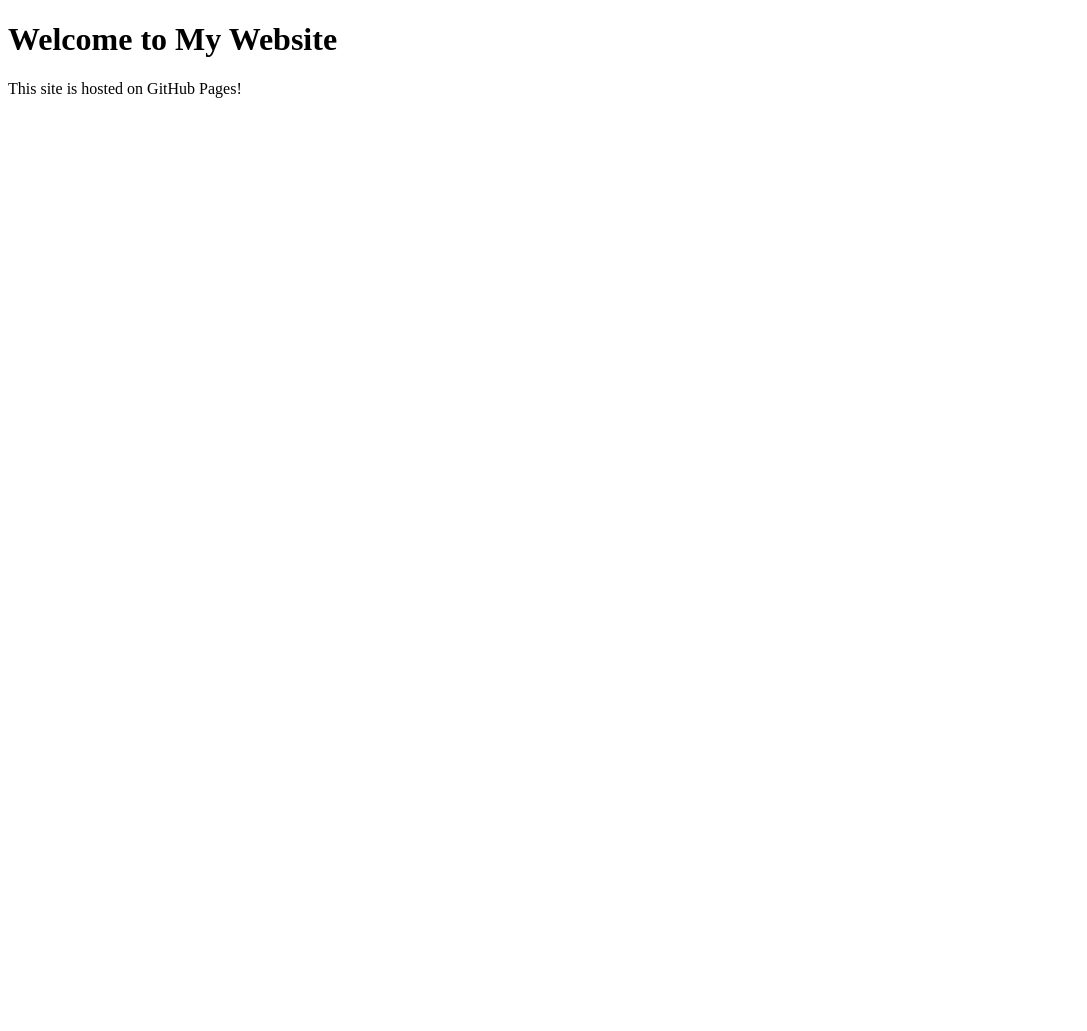
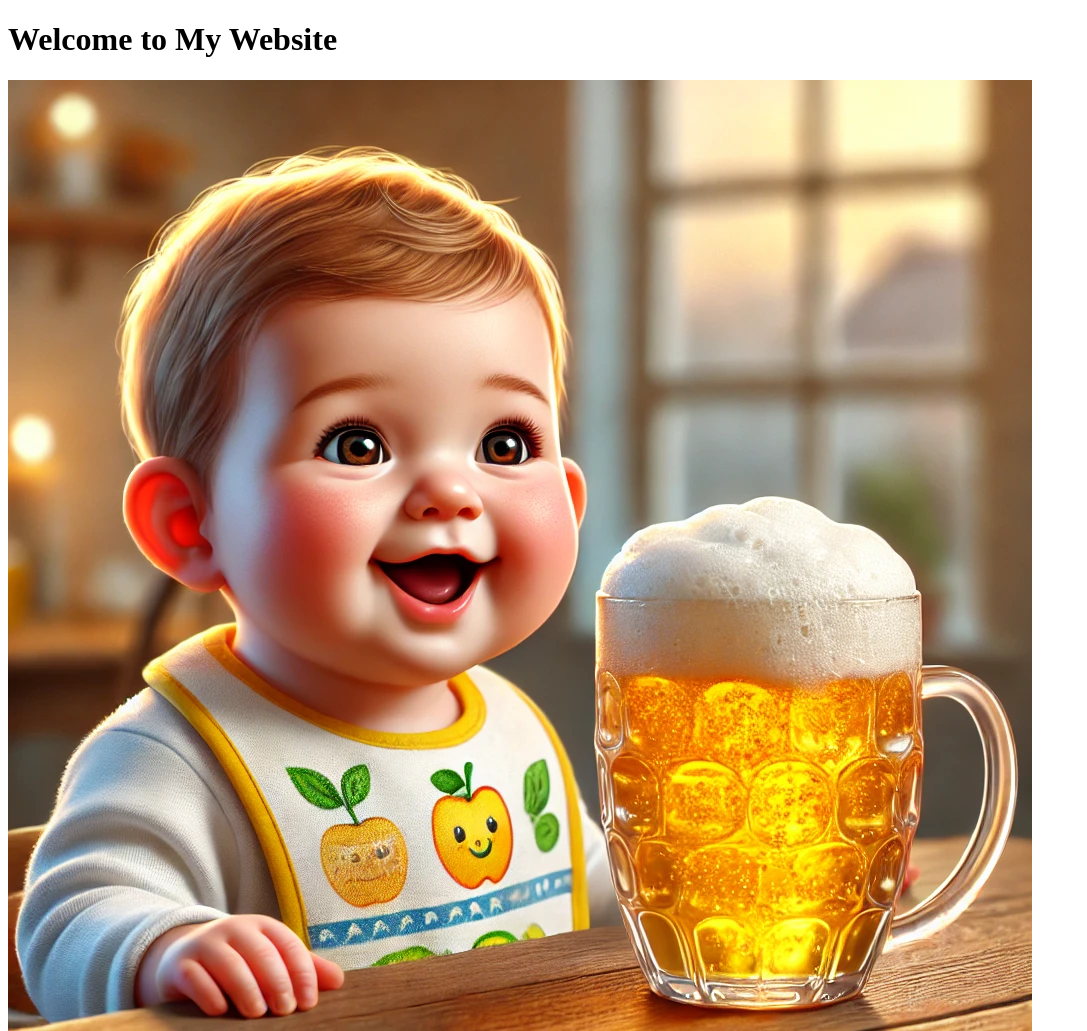
Before and after one commit to dissparta/dissparta.github.io, a plain HTML site: page index.html in a window 1280 px wide. Shown: the top 1031 px of the page, without its empty margins (0-1087 px from the left). Before the commit the page ends 800 px from the top, so only its background shows below. Drawn offline with Linux system fonts and the light colour scheme.

Commit message:
Update index.html

```diff
--- a/index.html
+++ b/index.html
@@ -7,6 +7,6 @@
 </head>
 <body>
     <h1>Welcome to My Website</h1>
-    <p>This site is hosted on GitHub Pages!</p>
+    <img src="babybeer.png" alt="monkeypenor">
 </body>
 </html>
```
